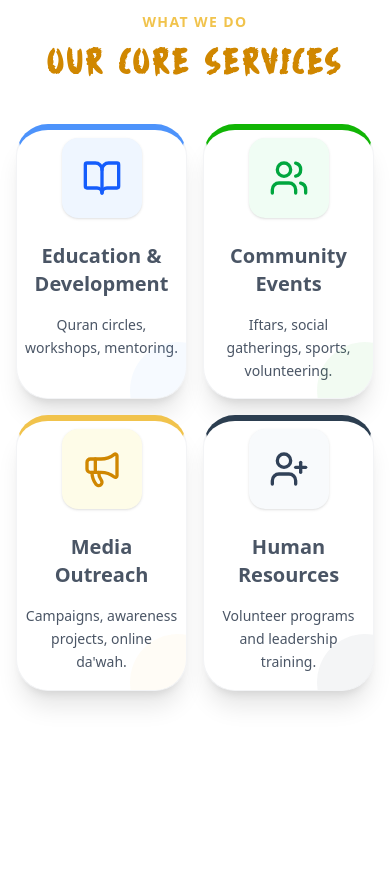
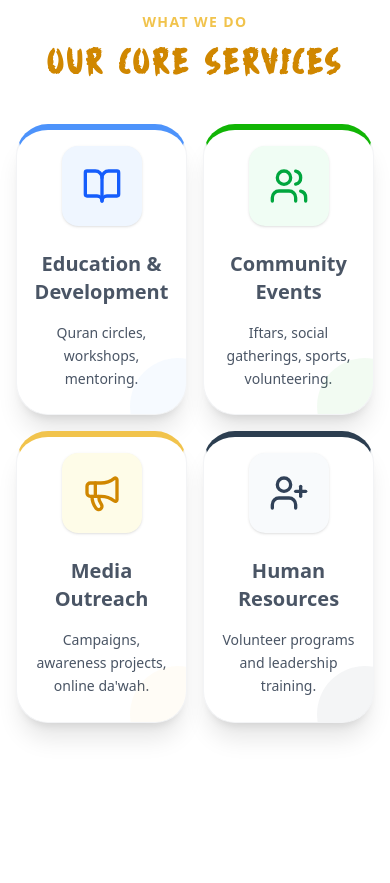
Before and after one commit to mota6em/mit, a Next.js app: page /en/about in a window 390 px wide. Shown: the part 2380-3263 px from the top of the page. Built offline with nearby package versions, Linux system fonts and the light colour scheme.

Commit message:
fix(CoreServicesSection): adjust padding for improved layout consistency

```diff
--- a/components/About/CoreServicesSection.tsx
+++ b/components/About/CoreServicesSection.tsx
@@ -61,7 +61,7 @@ const CoreServicesSection = () => {
               <motion.div
                 key={index}
                 variants={item}
-                className="bg-white p-2 md:p-8 rounded-[2rem] shadow-xl border border-gray-100 relative overflow-hidden flex flex-col items-center text-center h-full"
+                className="bg-white p-4 md:p-8 rounded-[2rem] shadow-xl border border-gray-100 relative overflow-hidden flex flex-col items-center text-center h-full"
                 style={{ borderTop: `6px solid ${color.main}` }}
               >
                 {/* Icon Container with Soft Background */}
```
